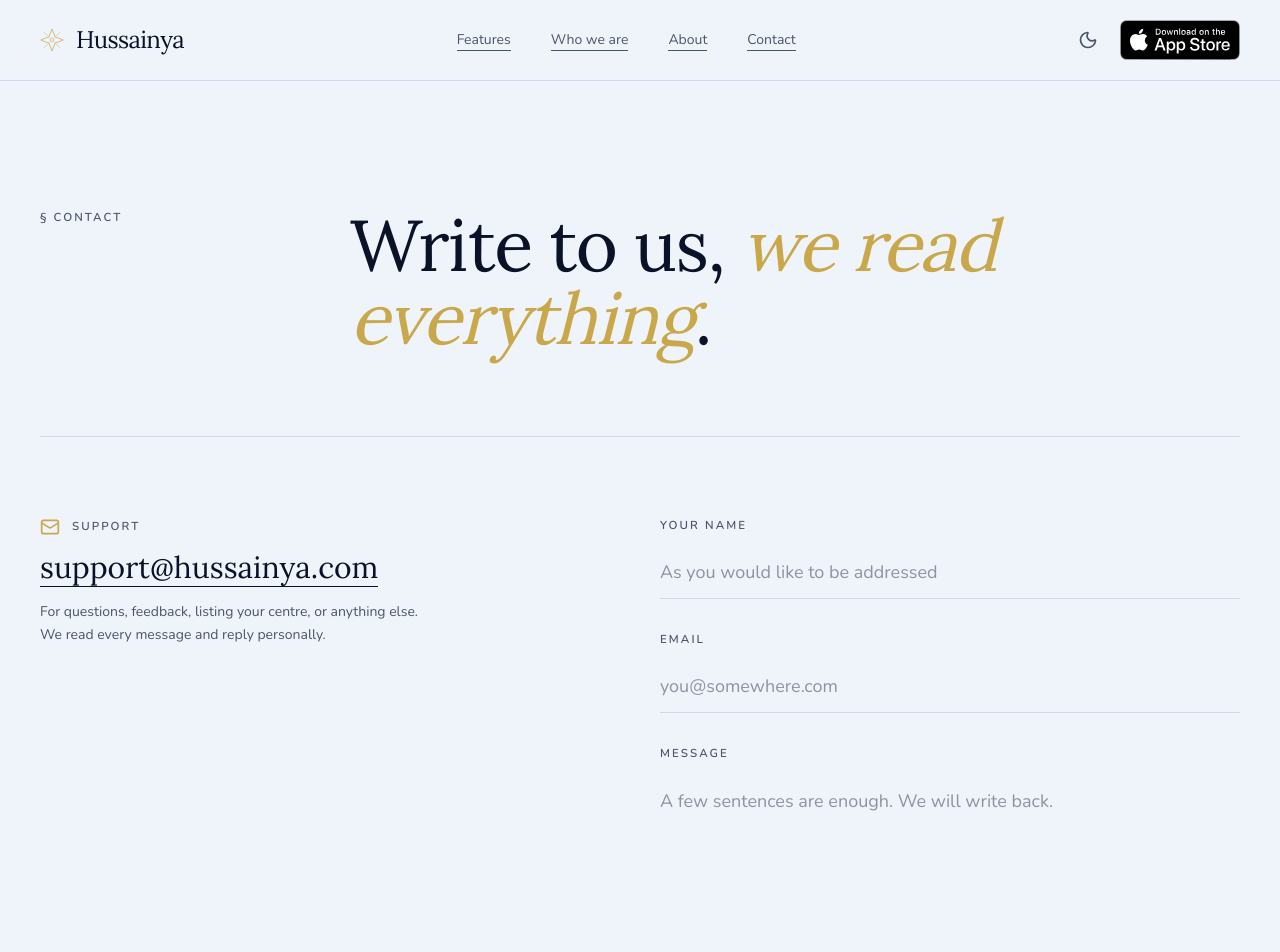
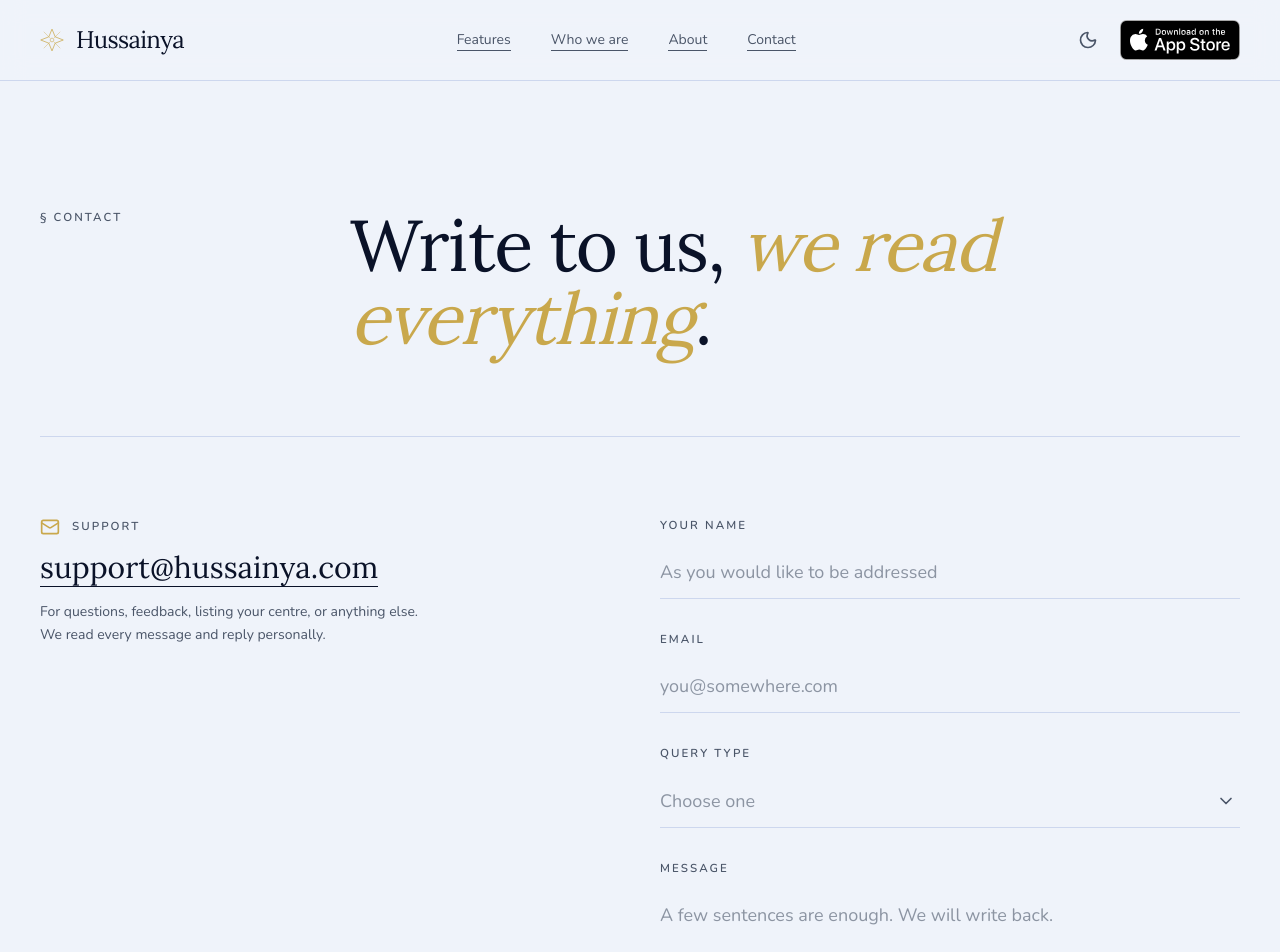
Before and after one commit to Abbaskhan1103/hussainya-landing, a Next.js app: page /contact in a window 1280 px wide. Shown: the top 952 px of the page. Built offline with nearby package versions, Linux system fonts and the light colour scheme.

Commit message:
Add query type to the contact form
Topics map onto the feedback table's categories (App Issue -> bug,
Feature Request -> suggestion, rest -> other); the exact topic is kept
in metadata.topic.

```diff
--- a/app/actions.ts
+++ b/app/actions.ts
@@ -4,6 +4,7 @@ import { headers } from "next/headers";
 import { addAndroidTester } from "@/lib/play-testers";
 import { androidWaitlistConfirmation } from "@/lib/emails";
 import { sendEmail } from "@/lib/send-email";
+import { CONTACT_TOPICS } from "@/lib/contact-topics";
 
 export type WaitlistState = {
   status: "idle" | "success" | "error";
@@ -116,9 +117,13 @@ export async function sendContactMessage(
   const name = String(formData.get("name") ?? "").trim().slice(0, 120);
   const email = String(formData.get("email") ?? "").trim().toLowerCase();
   const message = String(formData.get("message") ?? "").trim();
+  const topic = CONTACT_TOPICS.find((t) => t.value === formData.get("topic"));
 
   if (email.length > 254 || !EMAIL_RE.test(email)) {
     return { status: "error", message: "Add an email address we can reply to." };
+  }
+  if (!topic) {
+    return { status: "error", message: "Choose a query type." };
   }
   if (message.length < 3) {
     return { status: "error", message: "Write a message before sending." };
@@ -134,9 +139,9 @@ export async function sendContactMessage(
   }
 
   const status = await supabaseInsert("feedback", {
-    category: "other",
+    category: topic.category,
     message,
-    metadata: { source: "website_contact", name, email },
+    metadata: { source: "website_contact", topic: topic.value, name, email },
   });
   return status === 0 ? SERVER_ERROR : { status: "success" };
 }
--- a/components/contact-form.tsx
+++ b/components/contact-form.tsx
@@ -1,8 +1,9 @@
 "use client";
 
 import { useActionState } from "react";
-import { LoaderCircle, Send } from "lucide-react";
+import { ChevronDown, LoaderCircle, Send } from "lucide-react";
 import { sendContactMessage, type ContactState } from "@/app/actions";
+import { CONTACT_TOPICS } from "@/lib/contact-topics";
 import { EightPointStar } from "./ornaments";
 
 const initialState: ContactState = { status: "idle" };
@@ -60,6 +61,38 @@ export function ContactForm() {
         />
       </div>
       <div>
+        <label htmlFor="topic" className="eyebrow block mb-3">
+          Query type
+        </label>
+        <div className="relative">
+          <select
+            id="topic"
+            name="topic"
+            required
+            defaultValue=""
+            disabled={pending}
+            className={`${fieldClass} appearance-none pr-10 cursor-pointer invalid:text-[var(--subtext)]/60`}
+          >
+            <option value="" disabled>
+              Choose one
+            </option>
+            {CONTACT_TOPICS.map((t) => (
+              <option
+                key={t.value}
+                value={t.value}
+                className="bg-[var(--surface)] text-[var(--text)]"
+              >
+                {t.label}
+              </option>
+            ))}
+          </select>
+          <ChevronDown
+            aria-hidden
+            className="pointer-events-none absolute right-1 top-1/2 size-5 -translate-y-1/2 text-[var(--subtext)]"
+          />
+        </div>
+      </div>
+      <div>
         <label htmlFor="message" className="eyebrow block mb-3">
           Message
         </label>
--- /dev/null
+++ b/lib/contact-topics.ts
@@ -0,0 +1,11 @@
+// `category` must be one the app's feedback table accepts
+// (bug | suggestion | praise | other); the exact topic is kept in metadata.
+export const CONTACT_TOPICS = [
+  { value: "general", label: "General", category: "other" },
+  { value: "centre_manager", label: "Centre Manager", category: "other" },
+  { value: "centre_listing", label: "Centre Listing", category: "other" },
+  { value: "app_issue", label: "App Issue", category: "bug" },
+  { value: "feature_request", label: "Feature Request", category: "suggestion" },
+  { value: "privacy", label: "Privacy", category: "other" },
+  { value: "partnerships", label: "Partnerships", category: "other" },
+] as const;
```
